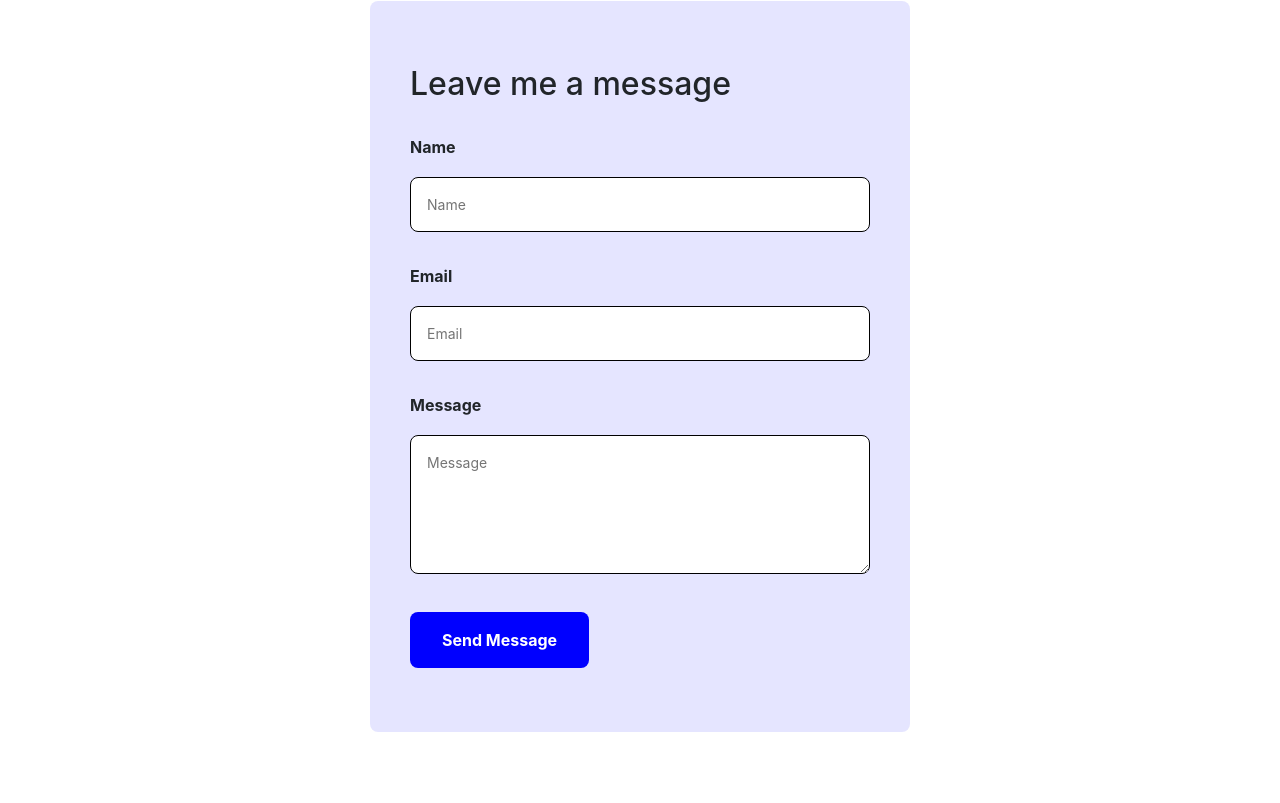
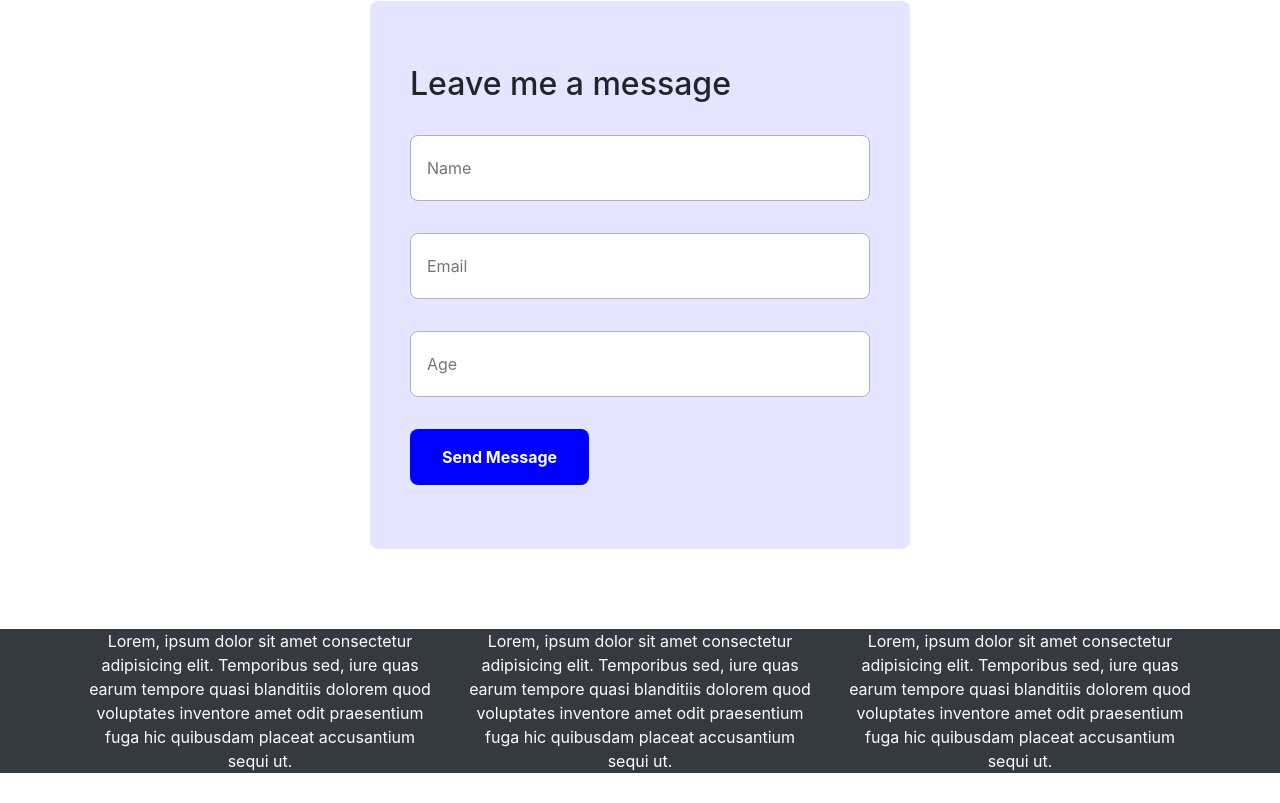
Before and after one commit to SamirSir/Protfilo, a plain HTML site: page index.html in a window 1280 px wide. Shown: the part 1977-2780 px from the top of the page. After the commit the page ends 2750 px from the top, so only its background shows below. Drawn offline with nearby package versions, Linux system fonts and the light colour scheme.

Commit message:
design animated contact form

```diff
--- a/index.html
+++ b/index.html
@@ -6,7 +6,8 @@
     <!-- relative URL -->
     <!-- <base href="./" /> -->
 
-    <meta charset="utf-8" />
+    <meta charset="UTF-8" />
+    <meta http-equiv="X-UA-Compatible" content="IE=edge" />
     <meta name="viewport" content="width=device-width, initial-scale=1" />
 
     <!-- Local CSS -->
@@ -177,42 +178,55 @@
             <div class="col-lg-6 col-md-8 mx-auto">
               <form class="contact_form">
                 <!-- form header -->
-                <h2 class="contact_form--item">Leave me a message</h2>
+                <h2 class="contact_form--group">Leave me a message</h2>
 
                 <!-- name -->
-                <section class="contact_form--item">
-                  <label class="contact_form--label" for="name"> Name </label>
+                <section class="contact_form--group">
                   <input
+                    id="name"
                     type="text"
-                    id="name"
                     placeholder="Name"
                     class="contact_form--input"
+                    required
                   />
+                  <label class="contact_form--label" for="name"> Name </label>
                 </section>
 
                 <!-- email -->
-                <section class="contact_form--item">
-                  <label class="contact_form--label" for="email"> Email </label>
+                <section class="contact_form--group">
                   <input
+                    id="email"
                     type="email"
-                    id="email"
                     placeholder="Email"
                     class="contact_form--input"
+                    required
                   />
+                  <label class="contact_form--label" for="email"> Email </label>
+                </section>
+
+                <section class="contact_form--group">
+                  <input
+                    id="age"
+                    type="number"
+                    placeholder="Age"
+                    class="contact_form--input"
+                    required
+                  />
+                  <label class="contact_form--label" for="age"> Age </label>
                 </section>
 
                 <!-- message -->
-                <section class="contact_form--item">
-                  <label class="contact_form--label" for="message">
-                    Message
-                  </label>
+                <!-- <section class="contact_form--group">
                   <textarea
                     id="message"
                     rows="5"
                     placeholder="Message"
                     class="contact_form--input"
                   ></textarea>
-                </section>
+                  <label class="contact_form--label" for="message">
+                    Message
+                  </label>
+                </section> -->
 
                 <!--  form submit section -->
                 <section>
@@ -229,19 +243,19 @@
     <footer class="bg-dark text-white">
       <div class="container">
         <div class="row align-items-center h-100">
-          <div class="col-4">
+          <div class="col-4 text-center">
             Lorem, ipsum dolor sit amet consectetur adipisicing elit. Temporibus
             sed, iure quas earum tempore quasi blanditiis dolorem quod
             voluptates inventore amet odit praesentium fuga hic quibusdam
             placeat accusantium sequi ut.
           </div>
-          <div class="col-4">
+          <div class="col-4 text-center">
             Lorem, ipsum dolor sit amet consectetur adipisicing elit. Temporibus
             sed, iure quas earum tempore quasi blanditiis dolorem quod
             voluptates inventore amet odit praesentium fuga hic quibusdam
             placeat accusantium sequi ut.
           </div>
-          <div class="col-4">
+          <div class="col-4 text-center">
             Lorem, ipsum dolor sit amet consectetur adipisicing elit. Temporibus
             sed, iure quas earum tempore quasi blanditiis dolorem quod
             voluptates inventore amet odit praesentium fuga hic quibusdam
--- a/styles.css
+++ b/styles.css
@@ -14,11 +14,12 @@
   --app-grey-xxlt: #f9f9f9;
   --app-black: rgb(0, 0, 0);
   --app-black-20: rgb(0, 0, 0, 0.2);
+  --ap: yellow;
 
   /* font size */
   --font-xs: 12px;
   --font-sm: 14px;
-  --font-n: 16px;
+  --font-n: 1rem;
   --font-md: 18px;
   --font-lg: 20px;
 }
@@ -54,7 +55,7 @@
 
 .header--menu-item {
   list-style-type: none;
-  padding: 16px 20px;
+  padding: 1rem 20px;
 }
 
 .header--menu-link {
@@ -109,21 +110,31 @@
   padding: 64px 40px;
 }
 
-.contact_form--item {
-  margin-bottom: 32px;
-}
-
-.contact_form--label {
-  font-weight: bolder;
-  margin-bottom: 18px;
+.contact_form--group {
+  margin-bottom: 2rem;
+  position: relative;
 }
 
 .contact_form--input {
   border-radius: 8px;
-  border: 1px solid;
-  font-size: 14px;
-  padding: 16px;
+  border: 1px solid #b1b1b1;
+  line-height: 2;
+  outline: 0;
+  padding: 1rem;
   width: 100%;
+}
+
+.contact_form--label {
+  color: transparent;
+  margin: 0;
+  pointer-events: none;
+  position: absolute;
+  top: 50%;
+  left: 1rem;
+  /* z-index: 5; */
+  transform: translateY(-50%);
+  transition: all 0.28s ease;
+  -webkit-transition: all 0.28s ease;
 }
 
 .contact_form--btn {
@@ -132,16 +143,26 @@
   border: none;
   color: var(--app-white);
   font-weight: bolder;
-  padding: 16px 32px;
+  padding: 1rem 2rem;
+}
+
+/* .contact_form--input:focus ~ .contact_form--label,
+.contact_form--input:valid ~ .contact_form--label,
+.contact_form--input[readonly] ~ .contact_form--label { */
+.contact_form--input:not(:placeholder-shown) ~ .contact_form--label {
+  color: black;
+  top: -15%;
+  transform: translateY(0);
 }
 
 .contact_form--input:hover,
-.contact_form--btn:hover {
+.contact_form--btn:hover,
+.contact_form--input:focus,
+.contact_form--btn:focus {
   box-shadow: 0px 4px 12px var(--app-black-20);
 }
 
 .contact_form--input:focus,
 .contact_form--btn:focus {
-  box-shadow: 0px 4px 12px var(--app-black-20);
   outline: none;
 }
```
